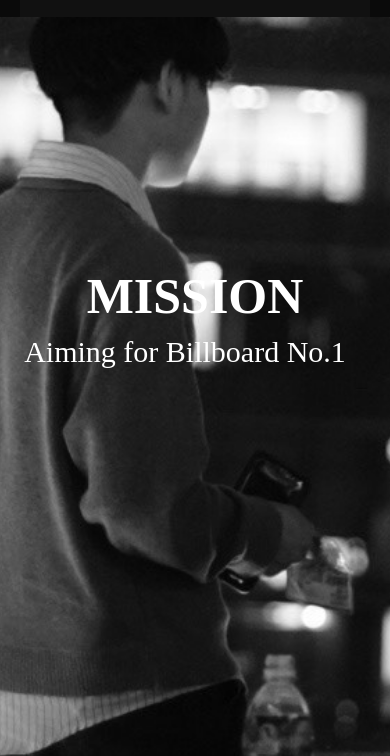
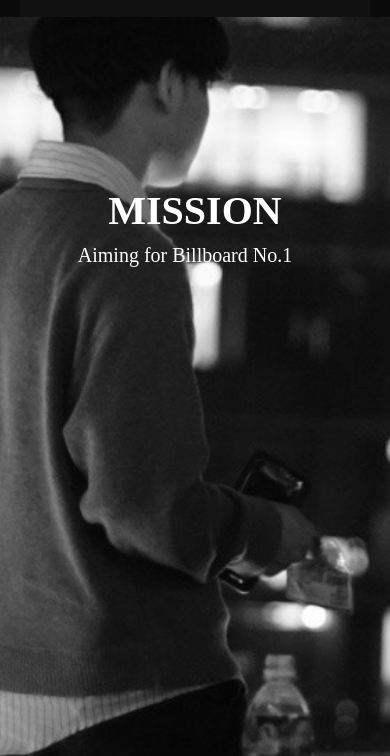
Before and after one commit to ryuto-takeda-ex/SLEPTT-official-site, a plain HTML site: page index.html in a window 390 px wide. Shown: the part 3138-3894 px from the top of the page. Drawn offline with Linux system fonts and the light colour scheme.

Commit message:
Update style.css

```diff
--- a/style.css
+++ b/style.css
@@ -266,14 +266,14 @@
 
     }
     .mission{
-        padding-top: 200px;
+        padding-top: 120px;
     }
     .MISSION{
-        font-size: 50px;
+        font-size: 40px;
 
     }
     .aim{
-       font-size: 30px;
+       font-size: 20px;
     }
     nav{
         gap:15px;
```
